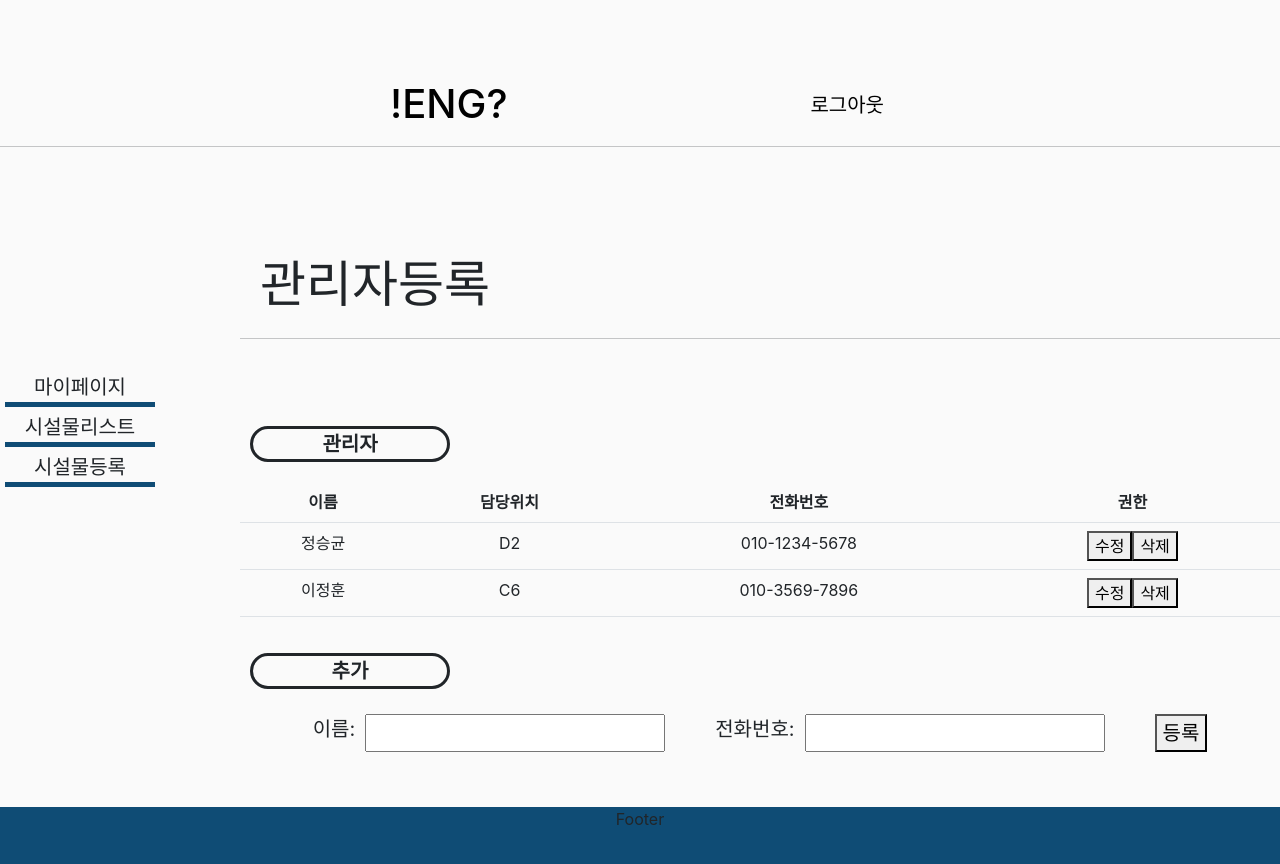
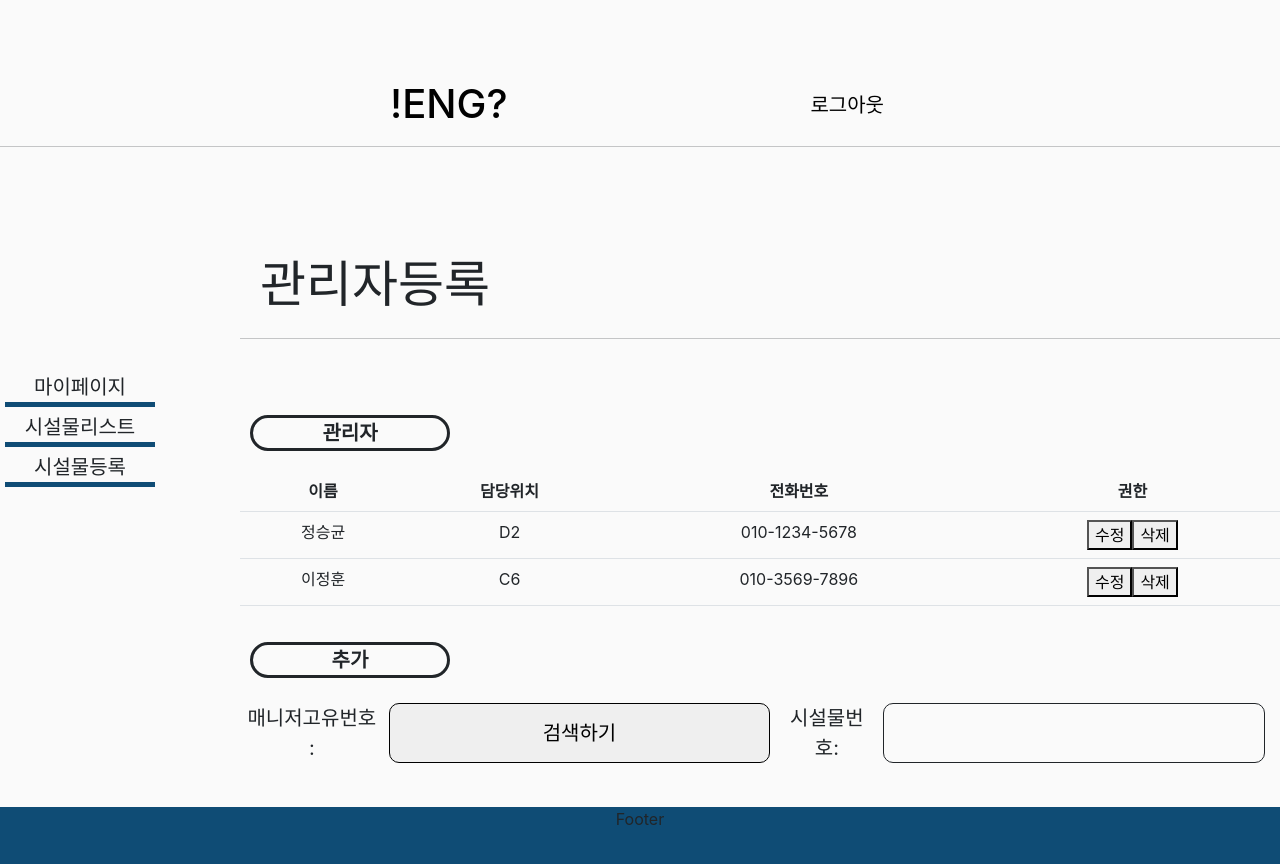
Before and after one commit to 2022OSS-Dev-Competition-ENG-Project/ENG_Web, a React (Create React App) app: page /register/manager in a window 1280 px wide. Shown: the top 864 px of the page. Built offline with nearby package versions, Linux system fonts and the light colour scheme.

Commit message:
[FEAT]신고배너 기능 구현

```diff
--- a/src/Components/PopupPostCode.js
+++ b/src/Components/PopupPostCode.js
@@ -5,7 +5,7 @@ function PopupPostCode(props) {
 
 	// 우편번호 검색 후 주소 클릭 시 실행될 함수, data callback 용
     const handlePostCode = (data) => {
-        let fullAddress = data.address;
+        let fullAddress = data.jibunAddress;
         let extraAddress = '';
 
 
@@ -21,7 +21,9 @@ function PopupPostCode(props) {
         console.log(data)
         console.log(fullAddress)
         console.log(data.zonecode)
-        props.onClose()
+        props.onClose();
+
+        localStorage.setItem('facilityAddress', fullAddress);
 
     }
 
@@ -42,4 +44,4 @@ function PopupPostCode(props) {
     )
 }
 
-export default PopupPostCode;
+export default PopupPostCode ;
--- a/src/Pages/BuildingRegister.js
+++ b/src/Pages/BuildingRegister.js
@@ -105,7 +105,7 @@ const AddressButton = styled.button`
 function BuildingRegister() {
 
  const [facilityName, setFacilityName] = useState('');
- const [facilityAddress, setFacilityAddress] = useState('');
+ const facilityAddress= localStorage.getItem('facilityAddress');
  const [userId, setUserId] = useState(localStorage.getItem('managerUuid'));
 
  const [isPopupOpen, setIsPopupOpen] = useState(false)
@@ -121,14 +121,15 @@ function BuildingRegister() {
     }
 
 
-
  const register = () => {
 
     console.log(facilityName);
     console.log(facilityAddress);
     console.log(userId);
-//203.250.32.29
-    axios
+
+    if (facilityName.lenth >= 1) {
+
+      axios
     .post('http://203.250.32.29:2200/api/facility/register', {
       facilityName: facilityName,
       facilityAddress: facilityAddress,
@@ -146,6 +147,14 @@ function BuildingRegister() {
       alert(error.response.data);
     });
  }
+  else if(facilityName.length == 0 ) {
+    alert('시설물명을 입력해주세요');
+  }
+
+    }
+
+//203.250.32.29
+
 
 
   return(
--- a/src/Pages/MainBanner.js
+++ b/src/Pages/MainBanner.js
@@ -143,7 +143,7 @@ let Div = styled.div`
         .get('http://203.250.32.29:2200/api/facility/'+ useFacility + '/content/1/main')
         .then((response)=> {
           console.log(response.data);
-          console.log('성공');
+          console.log('공지성공');
           setData(response.data);
 
 
@@ -172,7 +172,7 @@ let Div = styled.div`
         .get('http://203.250.32.29:2200/api/facility/'+ useFacility + '/content/0/main')
         .then((response)=> {
           console.log(response.data);
-          console.log('성공');
+          console.log('게시물성공');
           setData(response.data);
           console.log(response.status);
 
@@ -199,7 +199,7 @@ let Div = styled.div`
 
     useEffect(() => {
       axios
-        .get('http://203.250.32.29:2200/api/facility/report/spo/247f9839-53a4-426c-994d-878f1c05d47b')
+        .get('http://203.250.32.29:2200/api/report/list/mg/lt/'+ useFacility)
         .then((response)=> {
           console.log(response.data);
           console.log('성공');
@@ -213,7 +213,7 @@ let Div = styled.div`
 
     const report = (Object.values(data)).map((item,i) => (
       <ul key = {item.i}>
-        <li>{item.reportContentTitle}</li>
+        <li>{item.reportTitle}</li>
       </ul>
     ));
 
@@ -262,9 +262,9 @@ function Banner(props) {
                 <Spo><Top><Sub_title>AI를 통한 화재 예측</Sub_title><TopButton>UPDATE</TopButton></Top>
                 <Sub_licontent>
 
-                    <Li><BsDropletFill size="70" color='blue'/>습도  {data.humidity}</Li>
-                    <Li><BsThermometerHalf size="70" color='yellow'/>온도  {data.temperature}</Li>
-                    <Li><AiFillAlert size="70" color='red'/>위험도 {data.riskDegree}</Li>
+                    <Li><BsDropletFill size="60" color='blue'/>습도  {data.humidity}</Li>
+                    <Li><BsThermometerHalf size="60" color='yellow'/>온도  {data.temperature}</Li>
+                    <Li><AiFillAlert size="60" color='red'/>위험도 {data.riskDegree}</Li>
 
 
                 </Sub_licontent>
--- a/src/Pages/ManagerRegister.js
+++ b/src/Pages/ManagerRegister.js
@@ -76,10 +76,19 @@ function ManagerRegister() {
     margin: 5px;
     font-size: 20px;
   `
-  let Input = styled.input`
+  let Input = styled.div`
     padding: 2px;
-    width: 300px;
-    margin: 0 50px 0 10px;
+    width: 400px;
+    margin: 0 10px;
+    border: solid 1px;
+    border-radius: 10px;
+  `
+  let Uuid = styled.button`
+    padding: 2px;
+    width: 400px;
+    margin: 0 10px;
+    border: solid 1px;
+    border-radius: 10px;
   `
 
   let Register_button = styled.button`
@@ -129,7 +138,8 @@ function ManagerRegister() {
             <Menu>
               추가
             </Menu>
-            <Input_box>이름: <Input></Input>전화번호: <Input></Input><Register_button>등록</Register_button></Input_box>
+            <Input_box>매니저고유번호 :<Uuid>검색하기</Uuid>시설물번호: <Input> {localStorage.getItem('useFacility')}</Input>
+            </Input_box>
           </Content_box></Box2>
         </Body>
         <Footer/>
--- a/src/Pages/ReportList.js
+++ b/src/Pages/ReportList.js
@@ -109,7 +109,7 @@ function ReportList() {
 
    203.250.32.29:2200/api/report/list/{facilityNo}/{reportStatus}*/}
    axios
-     .get('http://203.250.32.29:2200/api/report/list/247f9839-53a4-426c-994d-878f1c05d47b/0')
+     .get('http://203.250.32.29:2200/api/report/list/'+ useFacility+'/0')
      .then((response)=> {
        console.log(response.data);
        console.log('성공');
@@ -121,7 +121,7 @@ function ReportList() {
 
   if(reportStatus=='처리') {
     axios
-    .get('http://203.250.32.29:2200/api/report/list/247f9839-53a4-426c-994d-878f1c05d47b/1')
+    .get('http://203.250.32.29:2200/api/report/list/'+ useFacility+'/1')
     .then((response)=> {
       console.log(response.data);
       console.log('성공');
@@ -133,7 +133,7 @@ function ReportList() {
 
   if(reportStatus=='미처리') {
     axios
-    .get('http://203.250.32.29:2200/api/report/list/247f9839-53a4-426c-994d-878f1c05d47b/0')
+    .get('http://203.250.32.29:2200/api/report/list/'+ useFacility+'/0')
     .then((response)=> {
       console.log(response.data);
       console.log('성공');
```
Also changed, not shown: src/Pages/FindManager.js (added).
